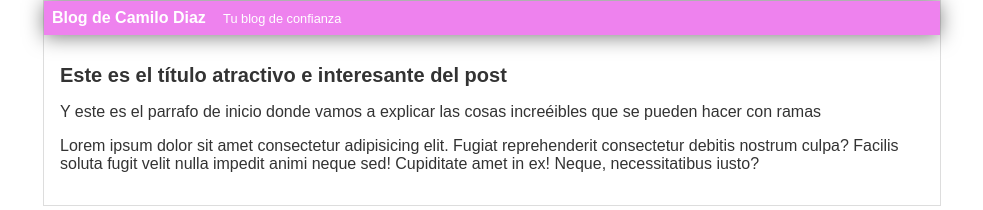
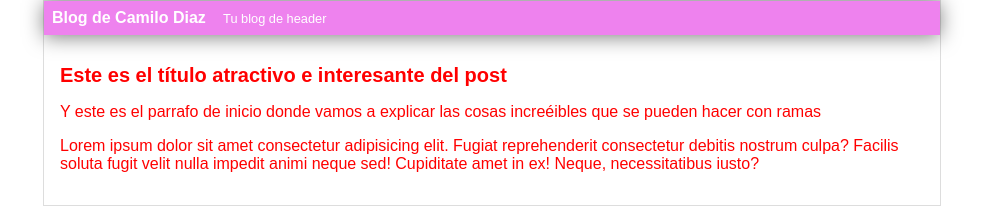
Before and after one commit to Camilodr125/Hyperblog, a plain HTML site: page index.html in a window 1280 px wide. Shown: the whole page, without its empty margins (148-1131 px from the left). Drawn offline with Linux system fonts and the light colour scheme.

Commit message:
Modificacion de header y color del texto

```diff
--- a/css/styles.css
+++ b/css/styles.css
@@ -1 +1 @@
-body{color:#333;text-align:center;font-family:Arial;font-size:16px;margin:0;padding:0}#cabecera{background:violet;box-shadow:0 2px 20px 0 rgba(0,0,0,.5);color:#fff;font-weight:700;margin:0;padding:.5em}#cabecera #tagline{padding:0 0 0 1em;font-weight:400;font-size:.8em}#container{width:70%;padding:0;text-align:left;border:1px solid #ddd;margin:0 auto}#container h1{font-size:20px}#post{padding:1em}
+body{color:red;text-align:center;font-family:Arial;font-size:16px;margin:0;padding:0}#cabecera{background:violet;box-shadow:0 2px 20px 0 rgba(0,0,0,.5);color:#fff;font-weight:700;margin:0;padding:.5em}#cabecera #tagline{padding:0 0 0 1em;font-weight:400;font-size:.8em}#container{width:70%;padding:0;text-align:left;border:1px solid #ddd;margin:0 auto}#container h1{font-size:20px}#post{padding:1em}
--- a/index.html
+++ b/index.html
@@ -6,7 +6,7 @@
     <body>
         <div id="container">
             <div id="cabecera">
-                Blog de Camilo Diaz <span id="tagline"> Tu blog de confianza</span>
+                Blog de Camilo Diaz <span id="tagline"> Tu blog de header</span>
             </div>
             <div id="post">
                 <h1>Este es el título atractivo e interesante del post</h1>
```
